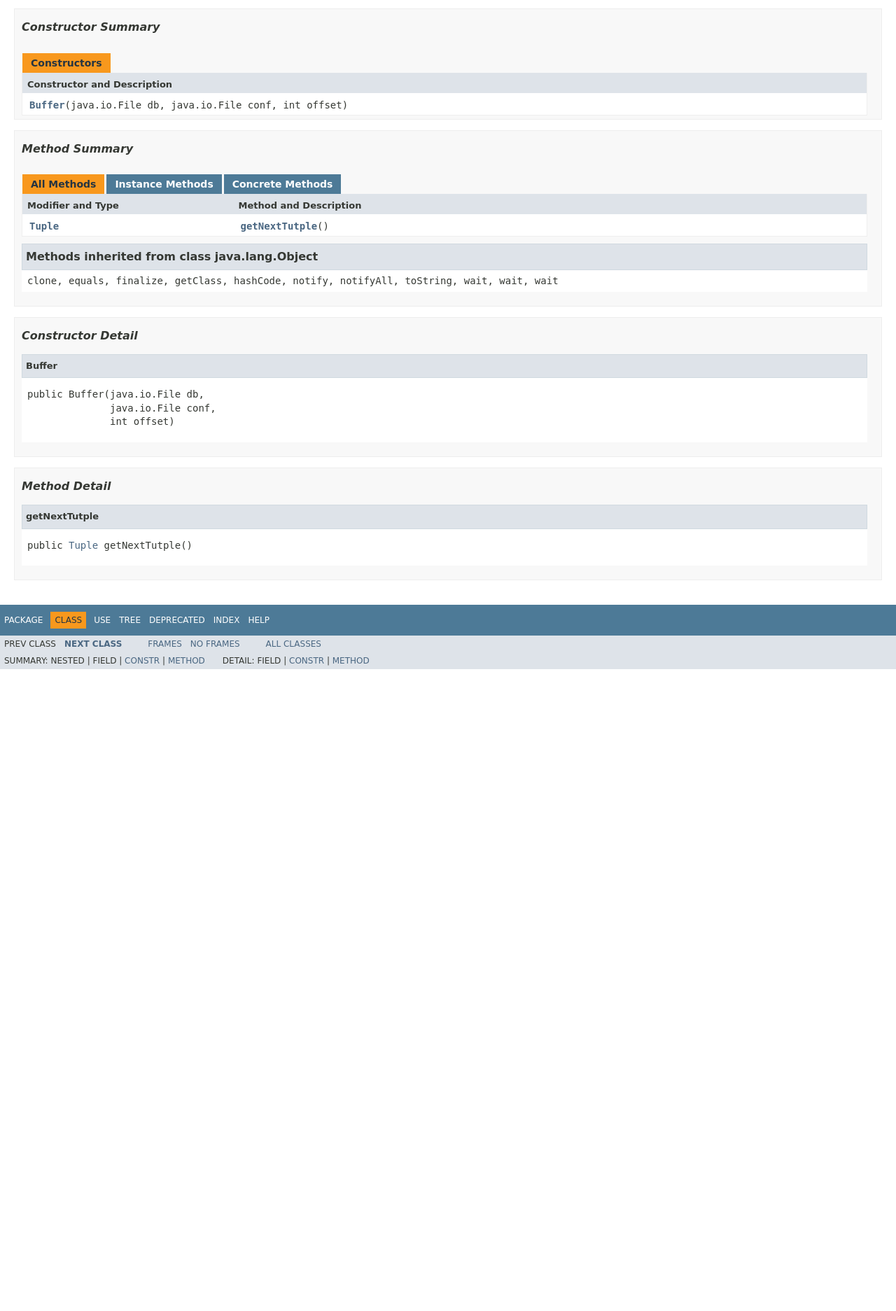
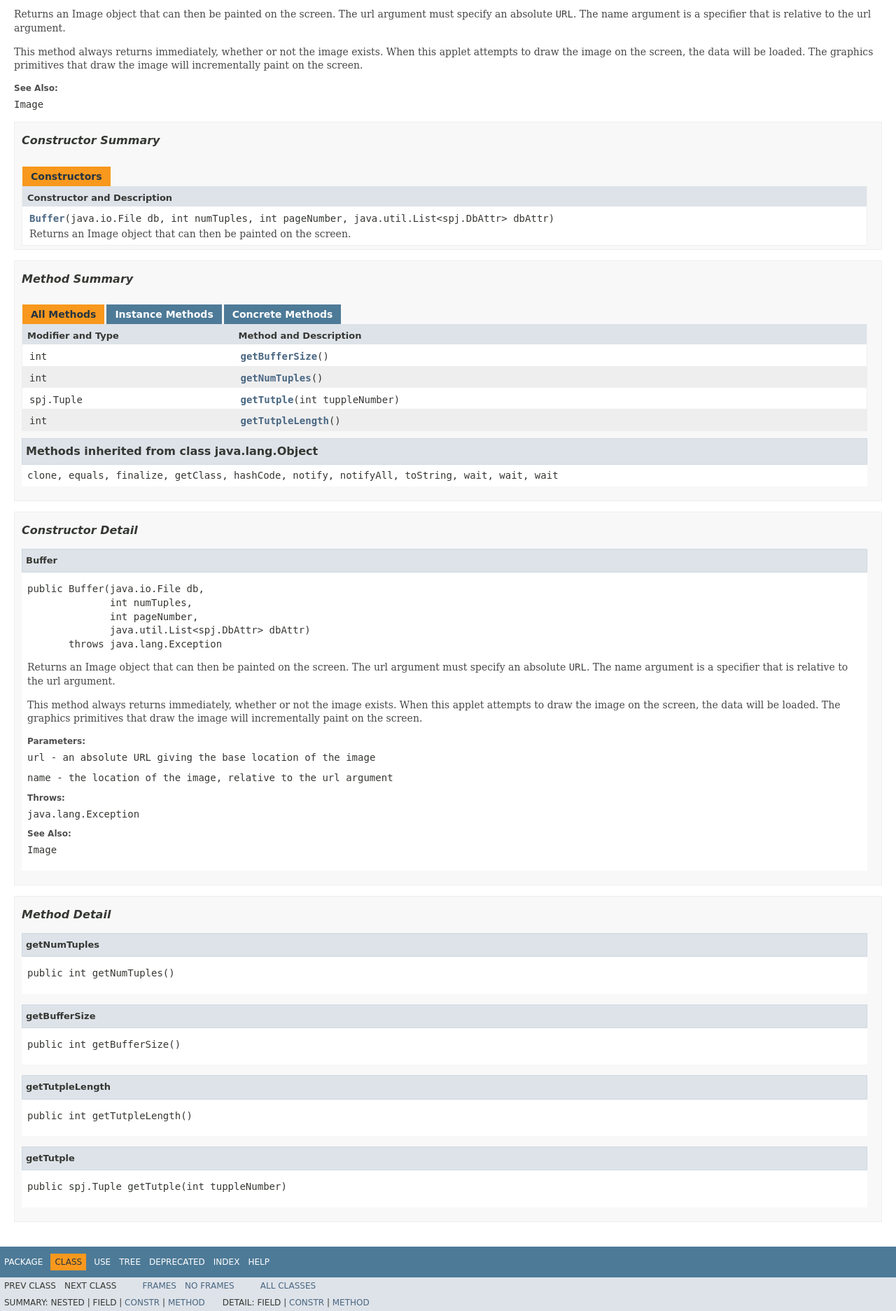
Before and after one commit to jucheol/cs661, a plain HTML site: page SPJIterator/doc/spj/Buffer.html in a window 1280 px wide. Shown: the part 282-2155 px from the top of the page at 70% size. Before the commit the page ends 1238 px from the top, so only its background shows below. Drawn offline with Linux system fonts and the light colour scheme; a web font is replaced by a local one.

Commit message:
buffer comment

```diff
--- a/SPJIterator/doc/spj/Buffer.html
+++ b/SPJIterator/doc/spj/Buffer.html
@@ -2,9 +2,9 @@
 <!-- NewPage -->
 <html lang="en">
 <head>
-<!-- Generated by javadoc (1.8.0_65) on Wed Mar 23 13:56:51 CDT 2016 -->
+<!-- Generated by javadoc (1.8.0_65) on Wed Apr 06 12:29:46 CDT 2016 -->
 <title>Buffer</title>
-<meta name="date" content="2016-03-23">
+<meta name="date" content="2016-04-06">
 <link rel="stylesheet" type="text/css" href="../stylesheet.css" title="Style">
 <script type="text/javascript" src="../script.js"></script>
 </head>
@@ -18,7 +18,7 @@
     catch(err) {
     }
 //-->
-var methods = {"i0":10};
+var methods = {"i0":10,"i1":10,"i2":10,"i3":10};
 var tabs = {65535:["t0","All Methods"],2:["t2","Instance Methods"],8:["t4","Concrete Methods"]};
 var altColor = "altColor";
 var rowColor = "rowColor";
@@ -49,7 +49,7 @@ var activeTableTab = "activeTableTab";
 <div class="subNav">
 <ul class="navList">
 <li>Prev&nbsp;Class</li>
-<li><a href="../spj/Iterator.html" title="class in spj"><span class="typeNameLink">Next&nbsp;Class</span></a></li>
+<li>Next&nbsp;Class</li>
 </ul>
 <ul class="navList">
 <li><a href="../index.html?spj/Buffer.html" target="_top">Frames</a></li>
@@ -110,6 +110,18 @@ var activeTableTab = "activeTableTab";
 <br>
 <pre>public class <span class="typeNameLabel">Buffer</span>
 extends java.lang.Object</pre>
+<div class="block">Returns an Image object that can then be painted on the screen.
+ The url argument must specify an absolute <code>URL</code>. The name
+ argument is a specifier that is relative to the url argument.
+ <p>
+ This method always returns immediately, whether or not the
+ image exists. When this applet attempts to draw the image on
+ the screen, the data will be loaded. The graphics primitives
+ that draw the image will incrementally paint on the screen.</div>
+<dl>
+<dt><span class="seeLabel">See Also:</span></dt>
+<dd><code>Image</code></dd>
+</dl>
 </li>
 </ul>
 </div>
@@ -128,9 +140,12 @@ extends java.lang.Object</pre>
 <th class="colOne" scope="col">Constructor and Description</th>
 </tr>
 <tr class="altColor">
-<td class="colOne"><code><span class="memberNameLink"><a href="../spj/Buffer.html#Buffer-java.io.File-java.io.File-int-">Buffer</a></span>(java.io.File&nbsp;db,
-      java.io.File&nbsp;conf,
-      int&nbsp;offset)</code>&nbsp;</td>
+<td class="colOne"><code><span class="memberNameLink"><a href="../spj/Buffer.html#Buffer-java.io.File-int-int-java.util.List-">Buffer</a></span>(java.io.File&nbsp;db,
+      int&nbsp;numTuples,
+      int&nbsp;pageNumber,
+      java.util.List&lt;spj.DbAttr&gt;&nbsp;dbAttr)</code>
+<div class="block">Returns an Image object that can then be painted on the screen.</div>
+</td>
 </tr>
 </table>
 </li>
@@ -148,8 +163,20 @@ extends java.lang.Object</pre>
 <th class="colLast" scope="col">Method and Description</th>
 </tr>
 <tr id="i0" class="altColor">
-<td class="colFirst"><code><a href="../spj/Tuple.html" title="class in spj">Tuple</a></code></td>
-<td class="colLast"><code><span class="memberNameLink"><a href="../spj/Buffer.html#getNextTutple--">getNextTutple</a></span>()</code>&nbsp;</td>
+<td class="colFirst"><code>int</code></td>
+<td class="colLast"><code><span class="memberNameLink"><a href="../spj/Buffer.html#getBufferSize--">getBufferSize</a></span>()</code>&nbsp;</td>
+</tr>
+<tr id="i1" class="rowColor">
+<td class="colFirst"><code>int</code></td>
+<td class="colLast"><code><span class="memberNameLink"><a href="../spj/Buffer.html#getNumTuples--">getNumTuples</a></span>()</code>&nbsp;</td>
+</tr>
+<tr id="i2" class="altColor">
+<td class="colFirst"><code>spj.Tuple</code></td>
+<td class="colLast"><code><span class="memberNameLink"><a href="../spj/Buffer.html#getTutple-int-">getTutple</a></span>(int&nbsp;tuppleNumber)</code>&nbsp;</td>
+</tr>
+<tr id="i3" class="rowColor">
+<td class="colFirst"><code>int</code></td>
+<td class="colLast"><code><span class="memberNameLink"><a href="../spj/Buffer.html#getTutpleLength--">getTutpleLength</a></span>()</code>&nbsp;</td>
 </tr>
 </table>
 <ul class="blockList">
@@ -173,15 +200,34 @@ extends java.lang.Object</pre>
 <!--   -->
 </a>
 <h3>Constructor Detail</h3>
-<a name="Buffer-java.io.File-java.io.File-int-">
+<a name="Buffer-java.io.File-int-int-java.util.List-">
 <!--   -->
 </a>
 <ul class="blockListLast">
 <li class="blockList">
 <h4>Buffer</h4>
 <pre>public&nbsp;Buffer(java.io.File&nbsp;db,
-              java.io.File&nbsp;conf,
-              int&nbsp;offset)</pre>
+              int&nbsp;numTuples,
+              int&nbsp;pageNumber,
+              java.util.List&lt;spj.DbAttr&gt;&nbsp;dbAttr)
+       throws java.lang.Exception</pre>
+<div class="block">Returns an Image object that can then be painted on the screen.
+ The url argument must specify an absolute <code>URL</code>. The name
+ argument is a specifier that is relative to the url argument.
+ <p>
+ This method always returns immediately, whether or not the
+ image exists. When this applet attempts to draw the image on
+ the screen, the data will be loaded. The graphics primitives
+ that draw the image will incrementally paint on the screen.</div>
+<dl>
+<dt><span class="paramLabel">Parameters:</span></dt>
+<dd><code>url</code> - an absolute URL giving the base location of the image</dd>
+<dd><code>name</code> - the location of the image, relative to the url argument</dd>
+<dt><span class="throwsLabel">Throws:</span></dt>
+<dd><code>java.lang.Exception</code></dd>
+<dt><span class="seeLabel">See Also:</span></dt>
+<dd><code>Image</code></dd>
+</dl>
 </li>
 </ul>
 </li>
@@ -192,13 +238,40 @@ extends java.lang.Object</pre>
 <!--   -->
 </a>
 <h3>Method Detail</h3>
-<a name="getNextTutple--">
+<a name="getNumTuples--">
+<!--   -->
+</a>
+<ul class="blockList">
+<li class="blockList">
+<h4>getNumTuples</h4>
+<pre>public&nbsp;int&nbsp;getNumTuples()</pre>
+</li>
+</ul>
+<a name="getBufferSize--">
+<!--   -->
+</a>
+<ul class="blockList">
+<li class="blockList">
+<h4>getBufferSize</h4>
+<pre>public&nbsp;int&nbsp;getBufferSize()</pre>
+</li>
+</ul>
+<a name="getTutpleLength--">
+<!--   -->
+</a>
+<ul class="blockList">
+<li class="blockList">
+<h4>getTutpleLength</h4>
+<pre>public&nbsp;int&nbsp;getTutpleLength()</pre>
+</li>
+</ul>
+<a name="getTutple-int-">
 <!--   -->
 </a>
 <ul class="blockListLast">
 <li class="blockList">
-<h4>getNextTutple</h4>
-<pre>public&nbsp;<a href="../spj/Tuple.html" title="class in spj">Tuple</a>&nbsp;getNextTutple()</pre>
+<h4>getTutple</h4>
+<pre>public&nbsp;spj.Tuple&nbsp;getTutple(int&nbsp;tuppleNumber)</pre>
 </li>
 </ul>
 </li>
@@ -229,7 +302,7 @@ extends java.lang.Object</pre>
 <div class="subNav">
 <ul class="navList">
 <li>Prev&nbsp;Class</li>
-<li><a href="../spj/Iterator.html" title="class in spj"><span class="typeNameLink">Next&nbsp;Class</span></a></li>
+<li>Next&nbsp;Class</li>
 </ul>
 <ul class="navList">
 <li><a href="../index.html?spj/Buffer.html" target="_top">Frames</a></li>
```
Also changed, not shown: SPJIterator/doc/allclasses-frame.html (+2 -4 lines), SPJIterator/doc/allclasses-noframe.html (+2 -4 lines), SPJIterator/doc/constant-values.html (+4 -4 lines), SPJIterator/doc/deprecated-list.html (+4 -4 lines), SPJIterator/doc/help-doc.html (+4 -4 lines), SPJIterator/doc/index-files/index-1.html (+13 -9 lines), SPJIterator/doc/index-files/index-2.html (+16 -10 lines), SPJIterator/doc/index-files/index-3.html (+12 -20 lines), SPJIterator/doc/index.html (+1 -1 lines), SPJIterator/doc/overview-tree.html (+2 -4 lines), SPJIterator/doc/spj/class-use/Buffer.html (+4 -4 lines), SPJIterator/doc/spj/package-frame.html (+2 -4 lines), SPJIterator/doc/spj/package-summary.html (+5 -11 lines), SPJIterator/doc/spj/package-tree.html (+2 -4 lines), 1 more files, 1 other file.
